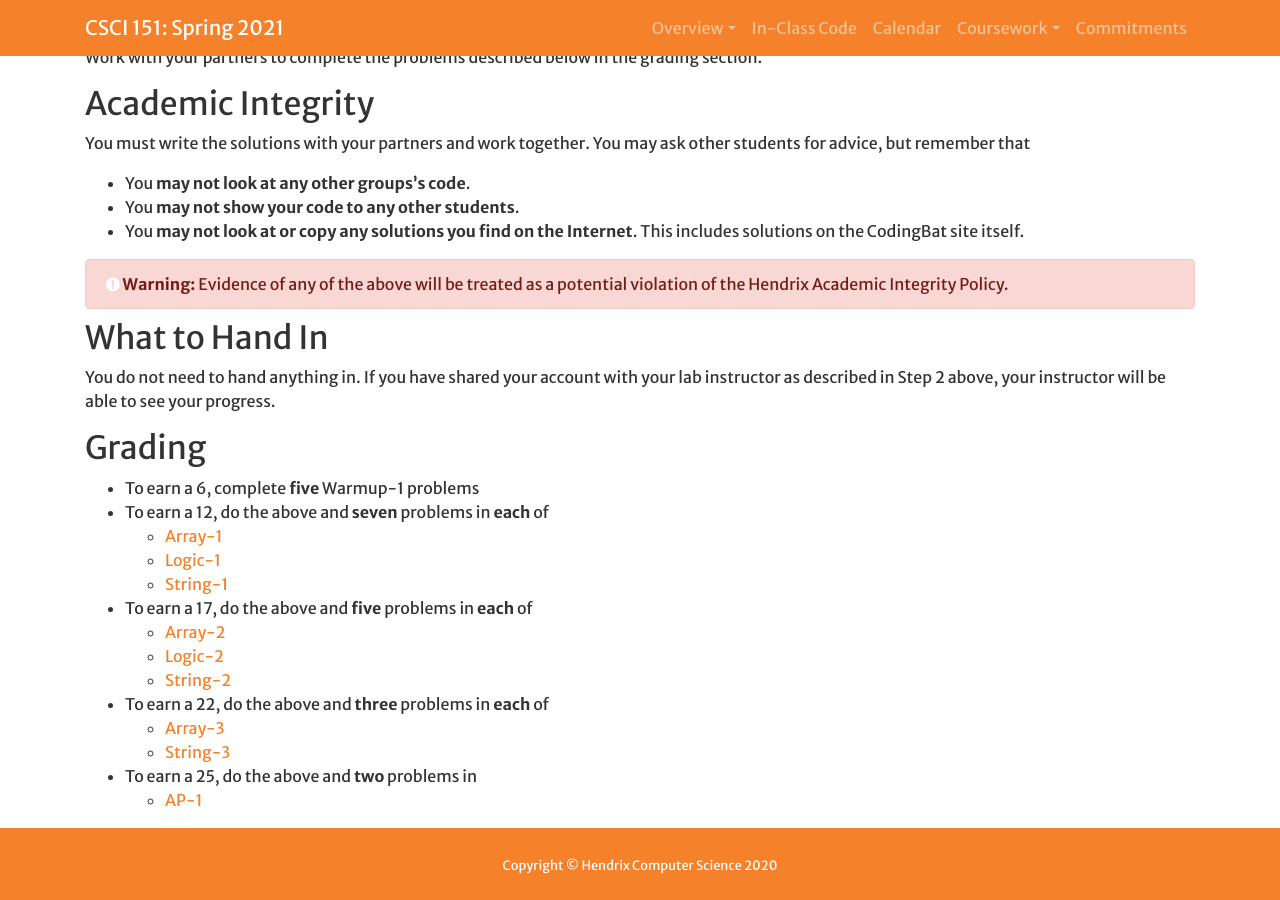
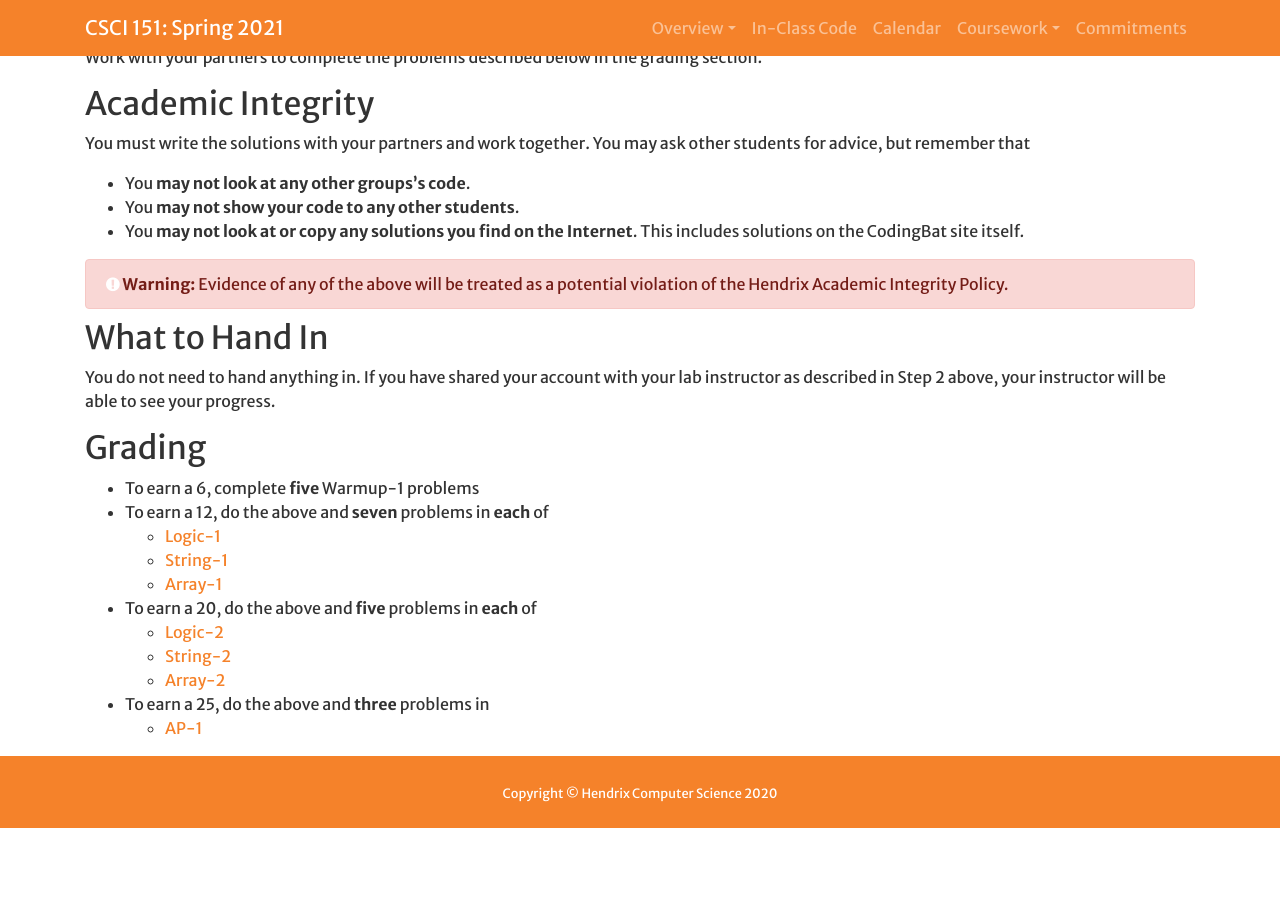
Before and after one commit to Hendrix-CS/csci151, a Jekyll site: the page built from labs/codingbat.md, in a window 1280 px wide and 900 px high, scrolled down 1093 px. Built offline with Jekyll 4.4.1, drawn with Linux system fonts in a browser that asks for light colours; a script that is not in the unit is left out; our own code applies the rules of GitHub Pages for plain Markdown files; after the commit the page ends 1921 px from its top, so only the background shows below that.

Commit message:
coding bat revisions, removed level 3, reordered to have array last in each section

```diff
--- a/labs/codingbat.md
+++ b/labs/codingbat.md
@@ -87,15 +87,12 @@ will be able to see your progress.
 
 * To earn a 6, complete **five** Warmup-1 problems
 * To earn a 12, do the above and **seven** problems in **each** of
-    * [Array-1](http://codingbat.com/java/Array-1)
     * [Logic-1](http://codingbat.com/java/Logic-1)
     * [String-1](http://codingbat.com/java/String-1)
-* To earn a 17, do the above and **five** problems in **each** of
-    * [Array-2](http://codingbat.com/java/Array-2)
+    * [Array-1](http://codingbat.com/java/Array-1)
+* To earn a 20, do the above and **five** problems in **each** of
     * [Logic-2](http://codingbat.com/java/Logic-2)
     * [String-2](http://codingbat.com/java/String-2)
-* To earn a 22, do the above and **three** problems in **each** of
-    * [Array-3](http://codingbat.com/java/Array-3)
-    * [String-3](http://codingbat.com/java/String-3)
-* To earn a 25, do the above and **two** problems in
+    * [Array-2](http://codingbat.com/java/Array-2)
+* To earn a 25, do the above and **three** problems in
     * [AP-1](http://codingbat.com/java/AP-1)
```
